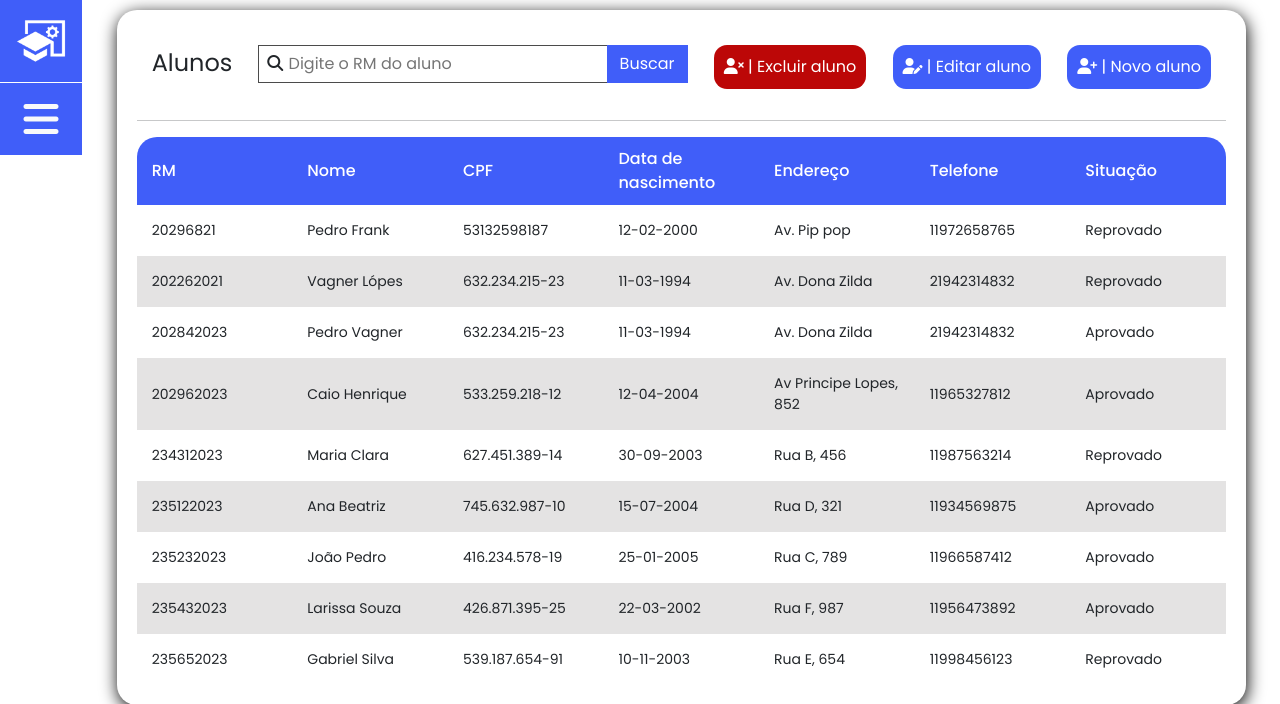
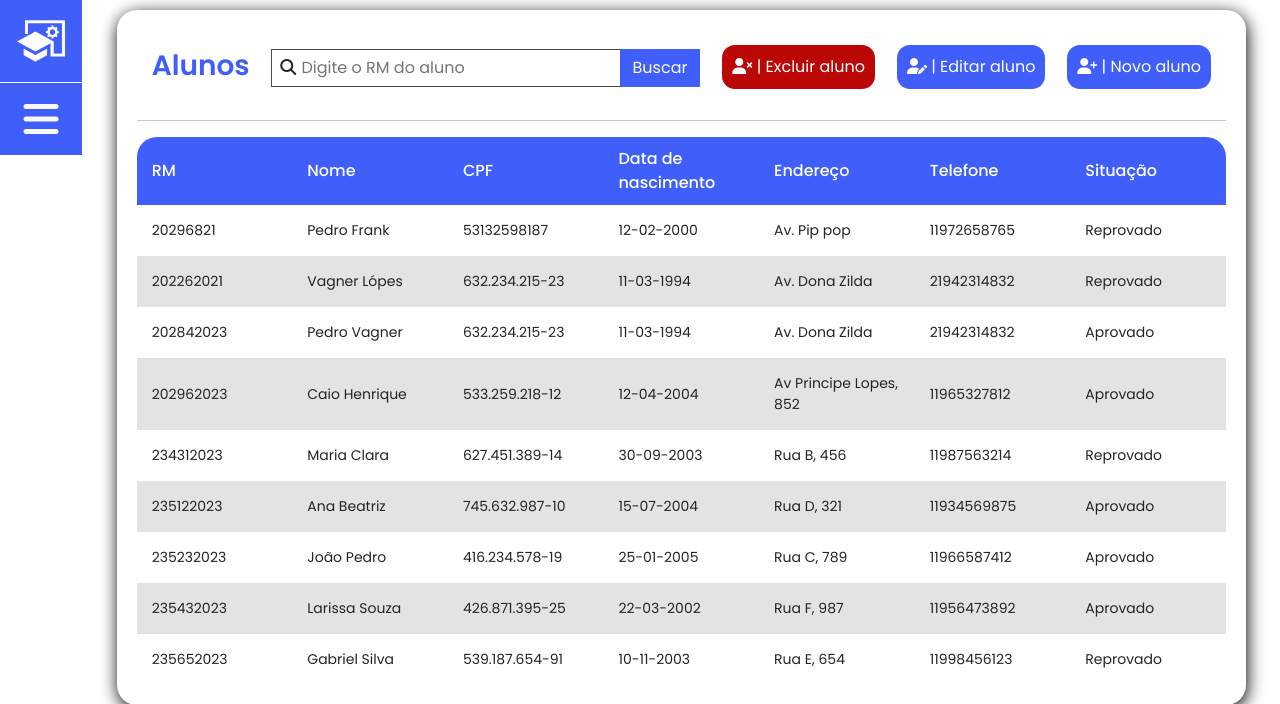
Before and after one commit to CaioHLuwi/gestedu, a PHP site: page /gest_edu/home.html in a window 1280 px wide. Shown: the top 704 px of the page. Run offline with PHP 8.4, Linux system fonts and the light colour scheme; data comes from the database, SQL or seed files in the repository; some libraries are stand-ins or nearby versions.

Commit message:
Estiliza os campos das páginas inicial

```diff
--- a/assets/js/consultar_especifico.js
+++ b/assets/js/consultar_especifico.js
@@ -43,7 +43,7 @@ function mostrarRespostaEspecifico(codigo,data){
 
             spanElement.textContent = campo;
 
-            spanElement.classList.add('data-span');
+            spanElement.classList.add('data-span', 'info-alunos');
 
             divElement.classList.add('data-element');
 
--- a/assets/style.css
+++ b/assets/style.css
@@ -287,3 +287,14 @@
     color: var(--cor-fundo-principal);
     font-weight: 600;
 }
+
+.aluno-title {
+    color: var(--cor-fundo-principal);
+    font-weight: 600;
+}
+
+.info-alunos {
+    text-decoration: underline;
+    font-size: 1.2rem;
+    text-decoration-color: var(--cor-fundo-principal);
+}
--- a/home.html
+++ b/home.html
@@ -28,11 +28,11 @@
         <div class="right-side d-flex align-items-center">
           <div class="box w-100">
             <div class="top">
-              <span class="fs-4"> Alunos </span>
+              <span class="fs-3 aluno-title"> Alunos </span>
               <form name="consultar">
-                <div class="input-group">
+                <div class="input-group mt-1">
                   <i class="fa-solid fa-magnifying-glass"></i>
-                  <input type="text" name="rmAluno" class="input-search" placeholder="Digite o RM do aluno" aria-label="Example text with button addon" aria-describedby="button-addon1">
+                  <input type="text" name="rmAluno" class="input-search" placeholder="Digite o RM do aluno" aria-describedby="button-addon1">
                   <button class="btn btn-search" type="button" id="button-addon1" data-bs-toggle="modal" data-bs-target="#consultarModal" onclick="consultarAluno(event, this)">Buscar</button>
                   <div class="modal" id="consultarModal" tabindex="-1" aria-labelledby="consultarModalLabel" aria-hidden="true">
                     <div class="modal-dialog">
@@ -86,7 +86,7 @@
                     <div class="modal-body">
                       <form class="d-flex flex-column" name="alterar">
                         RM:
-                        <input type="text" name="rmAluno">
+                        <input type="text" placeholder="Digite o RM do aluno" name="rmAluno">
                         <span class="error invisible" id="rmFieldError"> Digite o RM do aluno</span>
                         Nome:
                         <input type="text" name="nomeAluno">
```
